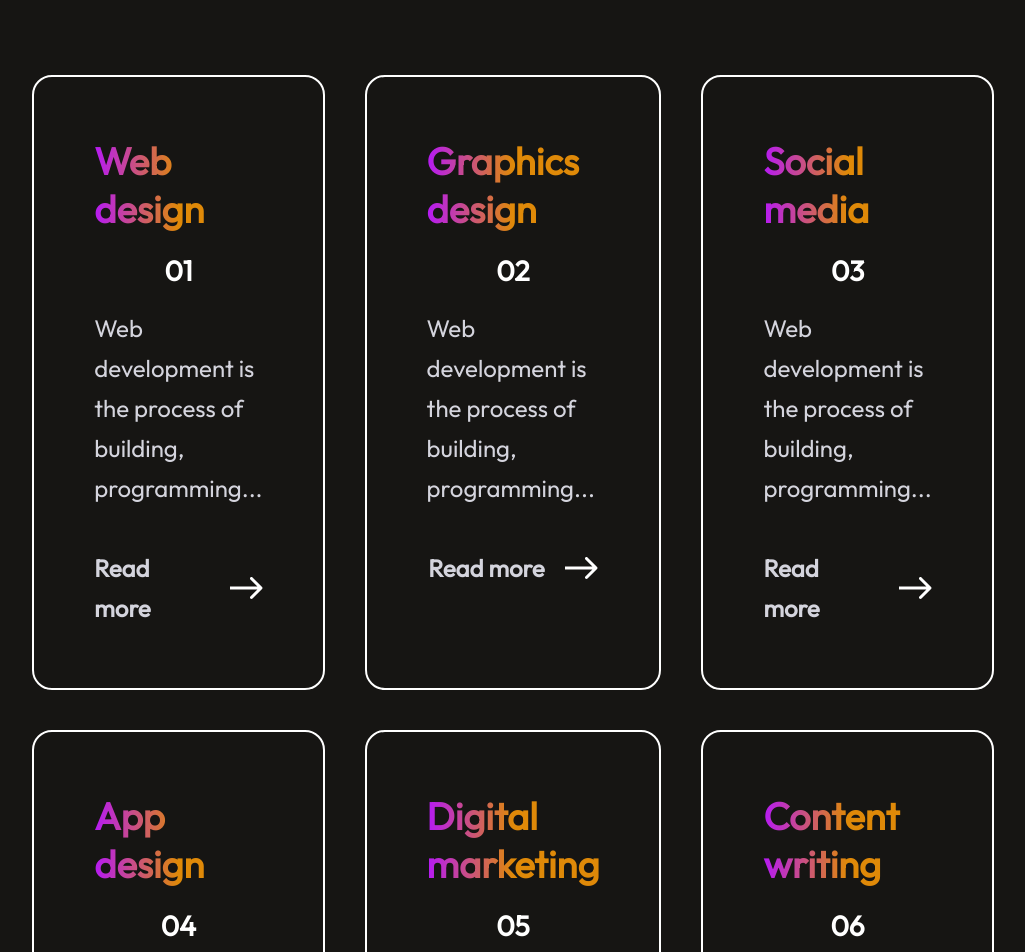
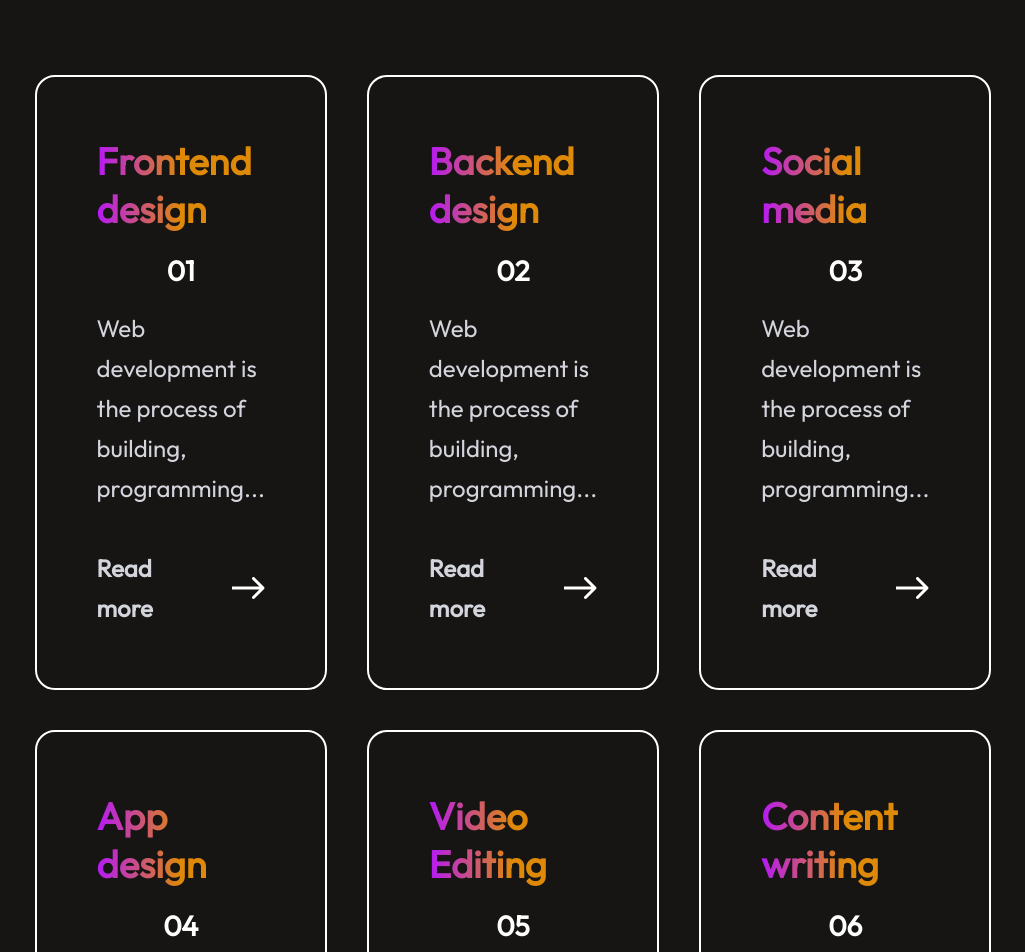
Before and after one commit to techpraveen/Portfolio2, a React (Vite) app: page / in a window 1280 px wide. Shown: the part 2360-3312 px from the top of the page, without its empty margins (127-1152 px from the left). Built offline with nearby package versions, Linux system fonts and the light colour scheme.

Commit message:
some changes in my skill assests

```diff
--- a/src/Components/Contact/Contact.css
+++ b/src/Components/Contact/Contact.css
@@ -168,13 +168,13 @@
         font-size: 20px;
     }
     .contact-right input{
-        width: 70%;
+        width: 95%;
         font-size: 20px;
 
     }
 
     .contact-right textarea{
-        width: 60%;
+        width: 85%;
         font-size: 20px;
         height: 400px;
     }
@@ -183,13 +183,8 @@
         padding: 15px 40px;
 
     }
-    .contact-right input{
-        width: 100%;
 
-    }
-    .contact-right textarea{
-        width: 90%;
-    }
+
 
 
    }
--- a/src/Components/Footer/Footer.jsx
+++ b/src/Components/Footer/Footer.jsx
@@ -1,22 +1,24 @@
-import React from 'react'
-import './Footer.css'
-import footer_logo from '../../assets/footer_logo.svg'
-import user_icon from '../../assets/user_icon.svg'
+import React from "react";
+import "./Footer.css";
+import footer_logo from "../../assets/footer_logo.svg";
+import user_icon from "../../assets/user_icon.svg";
 
 const Footer = () => {
   return (
-    <div className='footer'>
+    <div className="footer">
       <div className="footer-top">
         <div className="footer-top-left">
           <h1>Porfolio</h1>
           <p>Lorem ipsum dolor sit amet consectetur adipisicing elit.</p>
-
         </div>
-
       </div>
       <hr />
       <div className="footer-bottom">
-            <p className='footer-bottom-left'> Copyright & copy 2024 </p>
+        <p className="footer-bottom-left">
+          {" "}
+          Copyright & copy 2024 <br />
+          Made by Praveen{" "}
+        </p>
 
         <div className="footer-bottom-right">
           <p>Term of Services</p>
@@ -24,9 +26,8 @@ const Footer = () => {
           <p>Connect with me</p>
         </div>
       </div>
+    </div>
+  );
+};
 
-    </div>
-  )
-}
-
-export default Footer
+export default Footer;
--- a/src/assets/services_data.js
+++ b/src/assets/services_data.js
@@ -1,12 +1,12 @@
 const Services_Data = [
     {
         s_no:"01",
-        s_name:"Web design",
+        s_name:"Frontend design",
         s_desc:"Web development is the process of building, programming..."
     },
     {
         s_no:"02",
-        s_name:"Graphics design",
+        s_name:"Backend design",
         s_desc:"Web development is the process of building, programming..."
     },
     {
@@ -21,7 +21,7 @@ const Services_Data = [
     },
     {
         s_no:"05",
-        s_name:"Digital marketing",
+        s_name:"Video Editing",
         s_desc:"Web development is the process of building, programming..."
     },
     {
```
Lines whose indentation alone changed are shown as unchanged.
